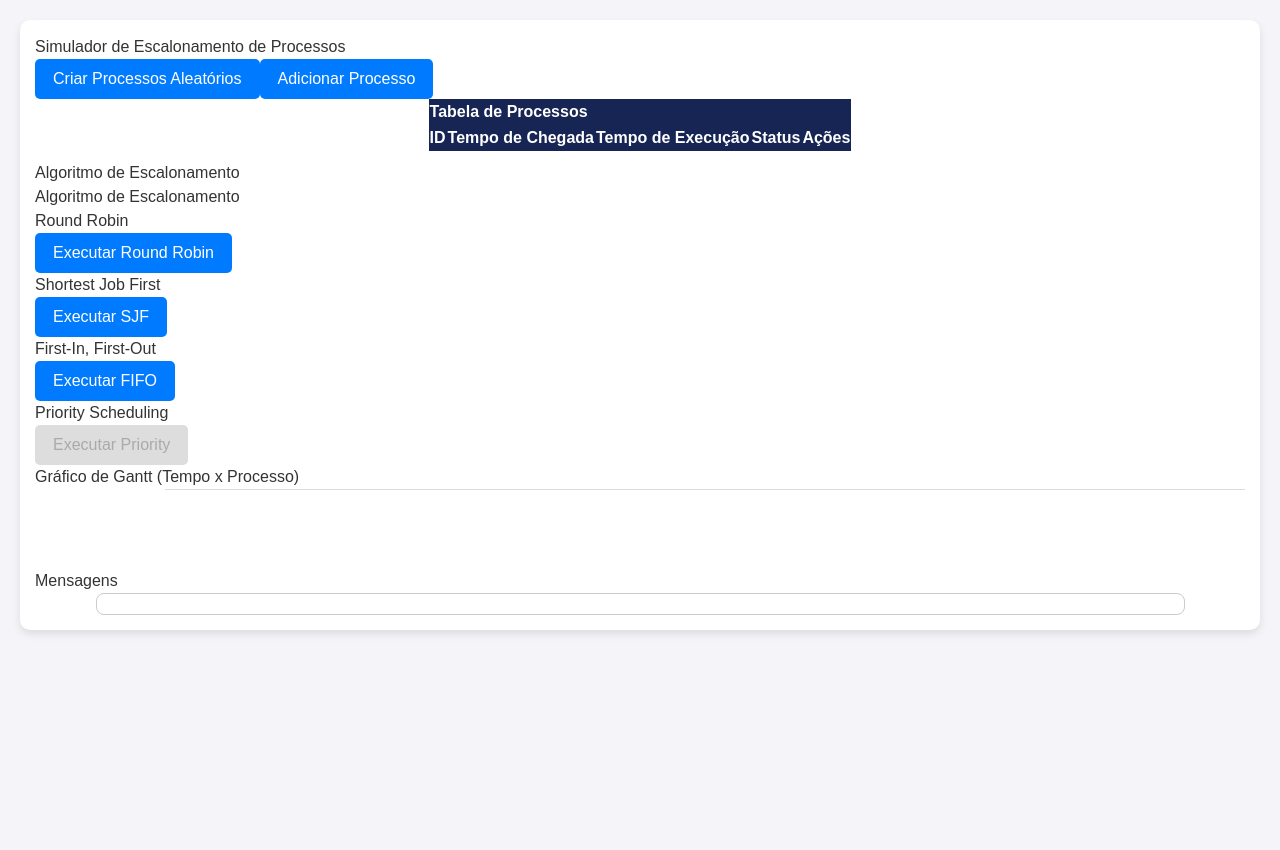
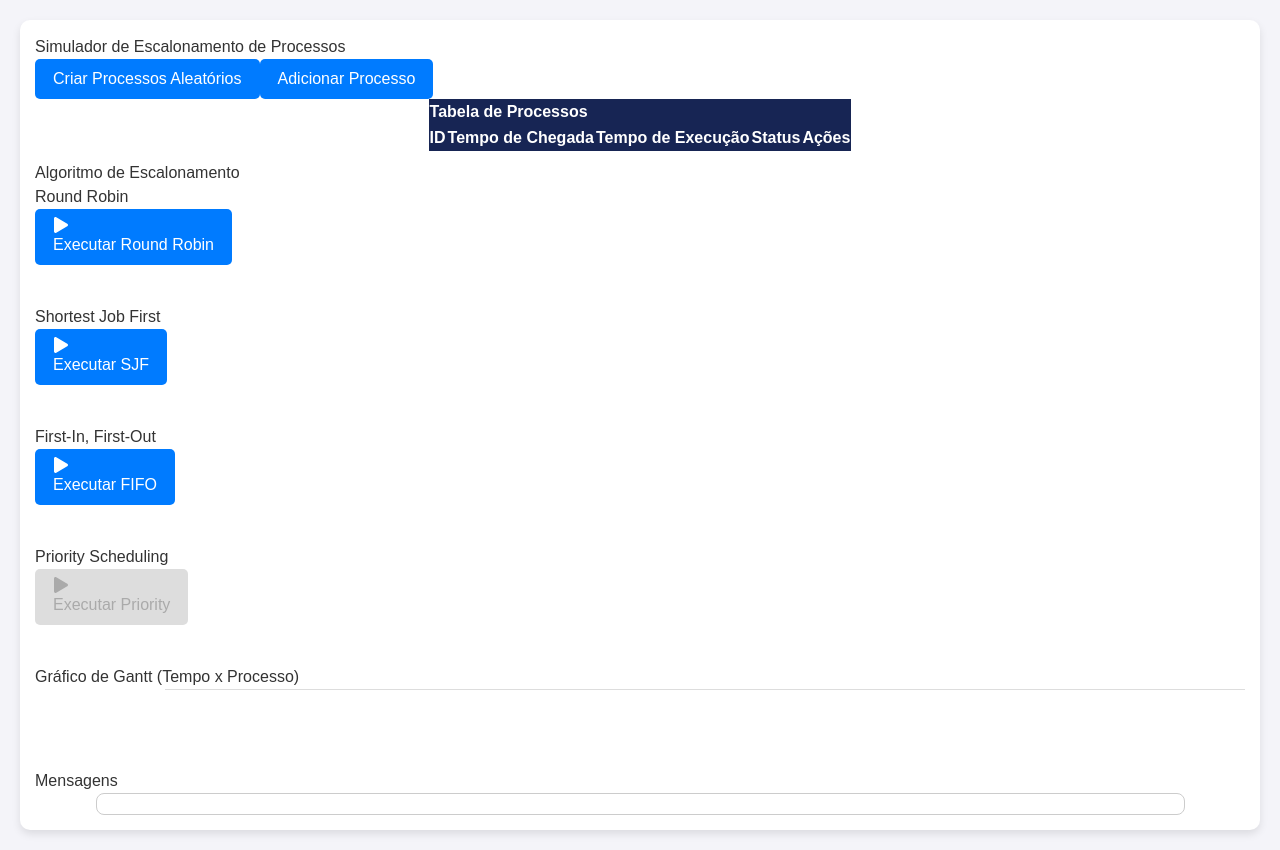
Before and after one commit to SidneyRMR/simulador-escalonamento, a Next.js app: page / in a window 1280 px wide. Before the commit the page ends 800 px from the top, so only its background shows below. Built offline with nearby package versions, Linux system fonts and the light colour scheme.

Commit message:
style: mudança no formato das informações dos botoes de executar processos

```diff
--- a/src/app/Escalonador.css
+++ b/src/app/Escalonador.css
@@ -139,3 +139,32 @@ button:disabled {
   color: #aaa;
   cursor: not-allowed;
 }
+
+
+/* Tooltip styling */
+.tooltip {
+  position: absolute;
+  bottom: 110%; /* Move a tooltip mais para cima, acima do botão */
+  left: 50%;
+  transform: translateX(-50%) scale(0);
+  transform-origin: bottom center;
+  background-color: rgba(0, 0, 0, 0.75);
+  color: #fff;
+  padding: 10px;
+  border-radius: 5px;
+  width: 400px;
+  font-size: 1rem;
+  text-align: center;
+  transition: transform 0.3s ease;
+  z-index: 10;
+  pointer-events: none; /* Garante que a tooltip não bloqueie o clique */
+}
+
+.group:hover .tooltip {
+  transform: translateX(-50%) scale(1);
+}
+
+.escalonador-option {
+  position: relative;
+  margin-bottom: 40px; /* Adiciona espaço extra abaixo para evitar sobreposição */
+}
--- a/src/app/Escalonador.js
+++ b/src/app/Escalonador.js
@@ -4,6 +4,7 @@ import "./Escalonador.css";
 import { useEscalonador } from "./hooks/useEscalonador";
 import ProcessTable from "./components/ProcessTable";
 import GanttChart from "./components/GanttChart";
+import { FaPlay } from 'react-icons/fa';
 
 const Escalonador = () => {
   const {
@@ -45,81 +46,74 @@ const Escalonador = () => {
           atualizarCampo={atualizarCampo}
         />
         </div>
-
         <div className="border border-gray-300 rounded-lg p-4 mt-2">
       <h2 className="text-center font-bold text-2xl text-blue-950 mt-2">
         Algoritmo de Escalonamento
       </h2>
-          <div  className="border border-gray-300 rounded-lg p-4 mt-2">
-          <h2 className="text-center font-bold text-2xl text-blue-950 mt-2">
-            Algoritmo de Escalonamento
-          </h2>
       <div className="flex justify-center gap-6 my-5 flex-wrap">
-            <div className="escalonador-option">
+        <div className="escalonador-option relative group">
           <h3 className="text-center font-normal text-base text-blue-950">
             Round Robin
           </h3>
           <button
             onClick={iniciarEscalonamentoCircular}
             disabled={emExecucao}
-                title="O escalonamento de processos Round Robin funciona atribuindo um tempo fixo (quantum) a cada processo. Quando o tempo de um processo expira, o sistema operacional o coloca no final da fila, dando oportunidade para o próximo processo na fila. Isso garante que todos os processos recebam tempo de CPU de forma justa."
-                className="bg-blue-500 text-white px-4 py-2 rounded"
+            className="bg-blue-500 text-white px-4 py-2 rounded flex items-center gap-2"
           >
+            <FaPlay />
             Executar Round Robin
           </button>
+          <span className="tooltip group-hover:scale-100">
+            O escalonamento de processos Round Robin funciona atribuindo um tempo fixo (quantum) a cada processo. Quando o tempo de um processo expira, o sistema operacional o coloca no final da fila, dando oportunidade para o próximo processo na fila. Isso garante que todos os processos recebam tempo de CPU de forma justa.
+          </span>
         </div>
-            <div className="escalonador-option">
+        <div className="escalonador-option relative group">
           <h3 className="text-center font-normal text-base text-blue-950">
             Shortest Job First
           </h3>
           <button
             onClick={iniciarEscalonamentoSJF}
             disabled={emExecucao}
-                title="O escalonamento Shortest Job First (SJF) prioriza os processos com menor tempo de execução. O processo mais curto é executado primeiro, o que minimiza o tempo de espera médio. Contudo, pode causar adiamento de processos mais longos, especialmente se novos processos curtos continuarem chegando. Isso leva ao que chamamos de 'starvation', onde processos longos não recebem a chance de serem executados rapidamente."
-                className="bg-blue-500 text-white px-4 py-2 rounded"
+            className="bg-blue-500 text-white px-4 py-2 rounded flex items-center gap-2"
           >
+            <FaPlay />
             Executar SJF
           </button>
+          <span className="tooltip group-hover:scale-100">
+            O escalonamento Shortest Job First (SJF) prioriza os processos com menor tempo de execução. O processo mais curto é executado primeiro, o que minimiza o tempo de espera médio. Contudo, pode causar adiamento de processos mais longos, especialmente se novos processos curtos continuarem chegando. Isso leva ao que chamamos de 'starvation', onde processos longos não recebem a chance de serem executados rapidamente.
+          </span>
         </div>
-            <div className="escalonador-option">
+        <div className="escalonador-option relative group">
           <h3 className="text-center font-normal text-base text-blue-950">
             First-In, First-Out
           </h3>
           <button
             onClick={iniciarEscalonamentoFIFO}
             disabled={emExecucao}
-                title="O escalonamento First In, First Out (FIFO) executa os processos na ordem de chegada. O primeiro processo a entrar na fila é o primeiro a ser executado, e assim por diante. Isso é simples e justo, mas pode levar a tempos de espera elevados se um processo longo chegar primeiro."
-                className="bg-blue-500 text-white px-4 py-2 rounded"
+            className="bg-blue-500 text-white px-4 py-2 rounded flex items-center gap-2"
           >
+            <FaPlay />
             Executar FIFO
           </button>
+          <span className="tooltip group-hover:scale-100">
+            O escalonamento First In, First Out (FIFO) executa os processos na ordem de chegada. O primeiro processo a entrar na fila é o primeiro a ser executado, e assim por diante. Isso é simples e justo, mas pode levar a tempos de espera elevados se um processo longo chegar primeiro.
+          </span>
         </div>
-            <div className="escalonador-option">
+        <div className="escalonador-option relative group">
           <h3 className="text-center font-normal text-base text-gray-500">
             Priority Scheduling
           </h3>
           <button
             disabled
-                title="O escalonamento por Prioridade (Priority Scheduling) atribui a cada processo uma prioridade. Processos com maior prioridade são executados antes dos processos com menor prioridade. Se dois processos têm a mesma prioridade, pode-se usar outro método de escalonamento para decidir a ordem. Essa abordagem é útil para garantir que processos críticos sejam atendidos rapidamente, mas pode causar 'starvation' de processos com prioridade baixa."
-                className="bg-gray-300 text-gray-700 px-4 py-2 rounded"
+            className="bg-gray-300 text-gray-700 px-4 py-2 rounded flex items-center gap-2"
           >
+            <FaPlay />
             Executar Priority
           </button>
+          <span className="tooltip group-hover:scale-100">
+            O escalonamento por Prioridade (Priority Scheduling) atribui a cada processo uma prioridade. Processos com maior prioridade são executados antes dos processos com menor prioridade. Se dois processos têm a mesma prioridade, pode-se usar outro método de escalonamento para decidir a ordem. Essa abordagem é útil para garantir que processos críticos sejam atendidos rapidamente, mas pode causar 'starvation' de processos com prioridade baixa.
+          </span>
         </div>
-          </div>
-
-
-            {/* <div className="escalonador-option">
-              <h3 className="text-center font-normal text-base text-gray-500">
-                Multilevel Queue
-              </h3>
-              <button
-                disabled
-                className="bg-gray-300 text-gray-700 px-4 py-2 rounded"
-              >
-                Executar Multilevel Queue
-              </button>
-            </div> */}
       </div>
     </div>
 
--- a/src/app/hooks/useEscalonador.js
+++ b/src/app/hooks/useEscalonador.js
@@ -56,7 +56,7 @@ export const useEscalonador = () => {
       tempoRestante: 0,
       tempoChegada: Math.floor(Math.random() * TEMPO_PROCESSOS) + 1,
       finalizado: false,
-      estadoExecucao: "Aguardando", // Estado inicial
+      estadoExecucao: "-", // Estado inicial
     };
 
     setProcessos((prev) => [...prev, novoProcesso]);
```
Lines whose indentation alone changed are shown as unchanged.
